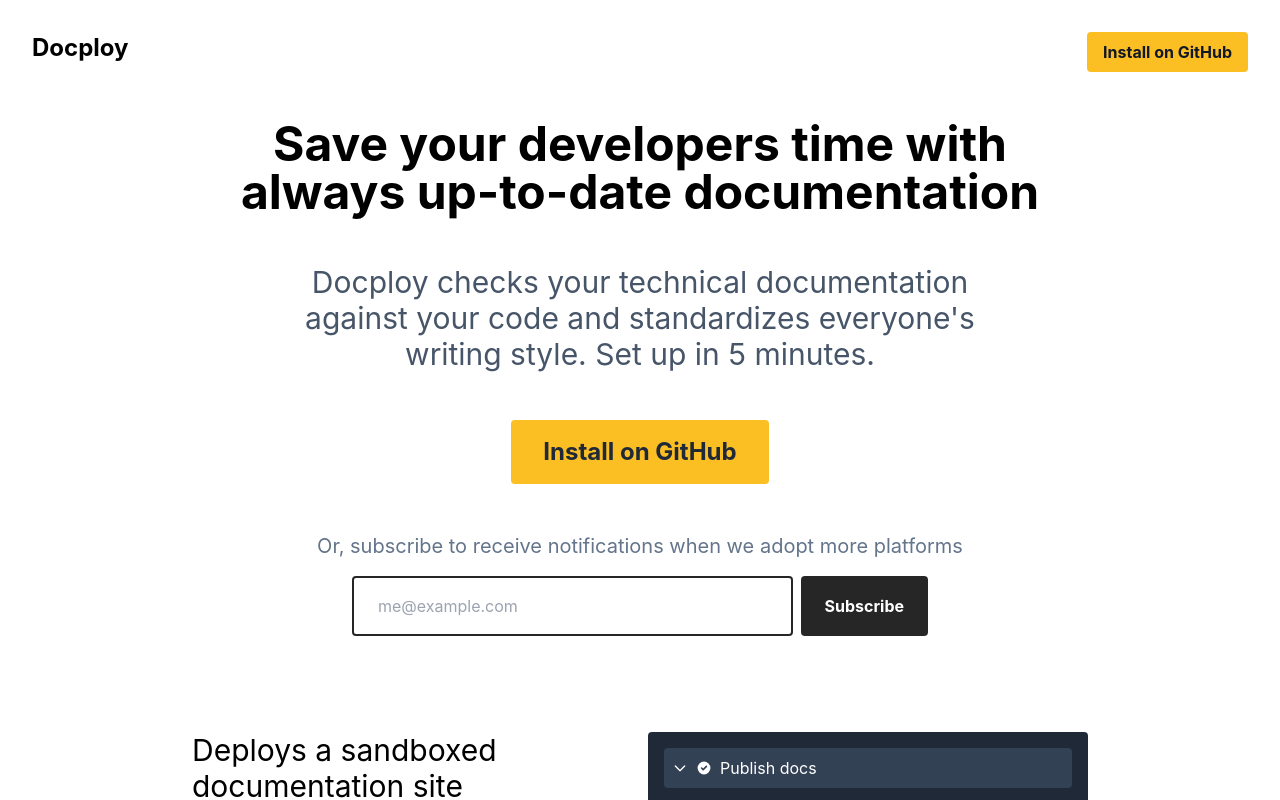
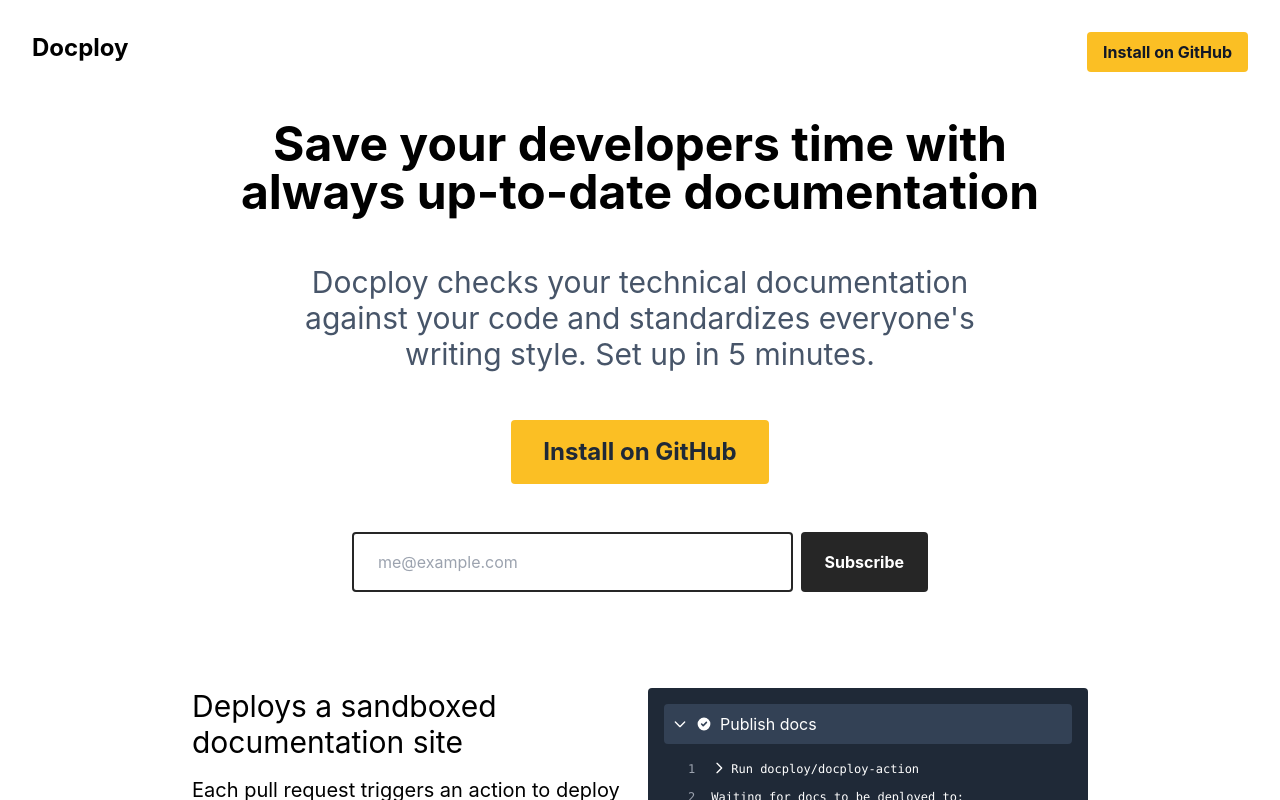
Before and after one commit to docploy/site, a Next.js app: page / in a window 1280 px wide. Shown: the top 800 px of the page. Built offline with nearby package versions, Linux system fonts and the light colour scheme.

Commit message:
Update EmailSignup component to take in event as a prop

```diff
--- a/components/EmailSignup.tsx
+++ b/components/EmailSignup.tsx
@@ -1,6 +1,10 @@
 import axios from 'axios';
 import { usePlausible } from 'next-plausible';
 import { useState } from 'react';
+
+type Props = {
+  event: string;
+};
 
 const STATUS = {
   DEFAULT: 'DEFAULT',
@@ -8,10 +12,12 @@
   ERROR: 'ERROR',
 };
 
-function EmailSignup() {
+function EmailSignup(props: Props) {
   const [email, setEmail] = useState('');
   const [status, setStatus] = useState(STATUS.DEFAULT);
   const plausible = usePlausible();
+
+  const { event = 'Unknown' } = props;
 
   async function onSubmit(e: React.FormEvent<HTMLFormElement>) {
     e.preventDefault();
@@ -34,7 +40,7 @@
       setStatus(STATUS.ERROR);
     }
 
-    plausible('Subscribe', {
+    plausible(event, {
       props: {
         code: response.status,
       },
@@ -45,9 +51,6 @@
 
   return (
     <div>
-      <h3 className="mb-4 text-center text-slate-500 text-xl">
-        Or, subscribe to receive notifications when we adopt more platforms{' '}
-      </h3>
       <div className="m-auto max-w-xl">
         <form
           onSubmit={(e) => onSubmit(e)}
```
